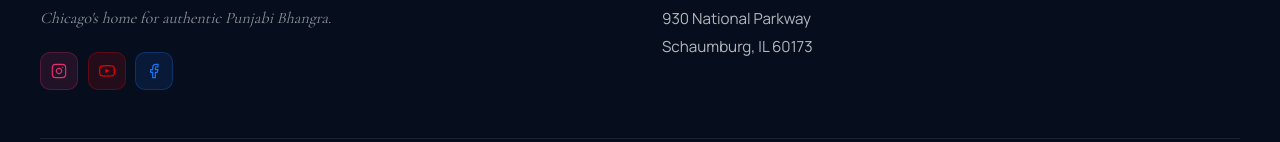
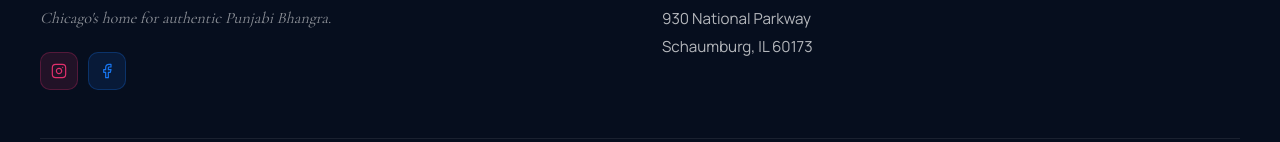
Before and after one commit to rikhinagra/bhangra-web, a Next.js app: page / in a window 1280 px wide. Shown: the part 3123-3265 px from the top of the page. Built offline with nearby package versions, Linux system fonts and the light colour scheme; a web font is replaced by a local one.

Commit message:
Update social links: Instagram and Facebook only with correct URLs

```diff
--- a/app/layout.tsx
+++ b/app/layout.tsx
@@ -86,9 +86,8 @@ export default function RootLayout({ children }: { children: React.ReactNode })
           },
           "areaServed": "Chicagoland",
           "sameAs": [
-            "https://instagram.com/ashkebhangra",
-            "https://youtube.com/@ashkebhangra",
-            "https://facebook.com/ashkebhangra"
+            "https://www.instagram.com/ashke_bhangra_club_",
+            "https://www.facebook.com/ashke.bhangra.club"
           ],
           "hasOfferCatalog": {
             "@type": "OfferCatalog",
--- a/components/Footer.tsx
+++ b/components/Footer.tsx
@@ -31,9 +31,8 @@ function IconFacebook() {
 }
 
 const socials = [
-  { href:"https://instagram.com", label:"Instagram", Icon:IconInstagram, color:"#E1306C", bg:"rgba(225,48,108,0.12)" },
-  { href:"https://youtube.com",   label:"YouTube",   Icon:IconYouTube,   color:"#FF0000", bg:"rgba(255,0,0,0.12)"   },
-  { href:"https://facebook.com",  label:"Facebook",  Icon:IconFacebook,  color:"#1877F2", bg:"rgba(24,119,242,0.12)"},
+  { href:"https://www.instagram.com/ashke_bhangra_club_?igsh=MWhwcGk3cmZ5ZGRq", label:"Instagram", Icon:IconInstagram, color:"#E1306C", bg:"rgba(225,48,108,0.12)" },
+  { href:"https://www.facebook.com/ashke.bhangra.club?mibextid=wwXIfr", label:"Facebook", Icon:IconFacebook, color:"#1877F2", bg:"rgba(24,119,242,0.12)" },
 ];
 
 export default function Footer() {
```
